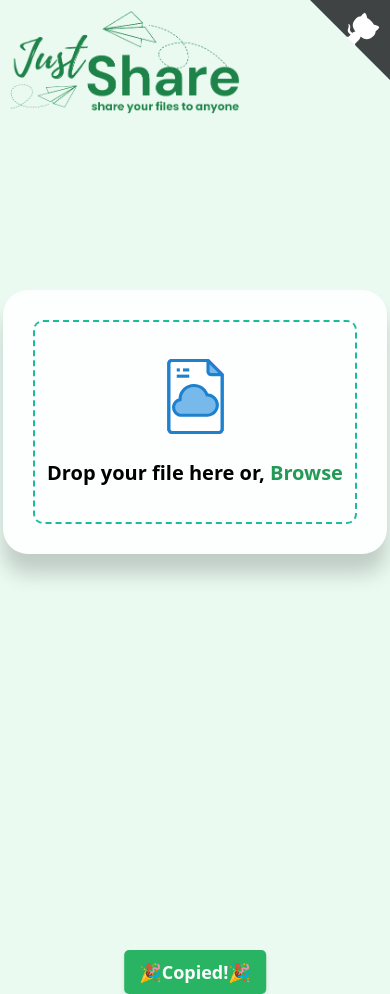
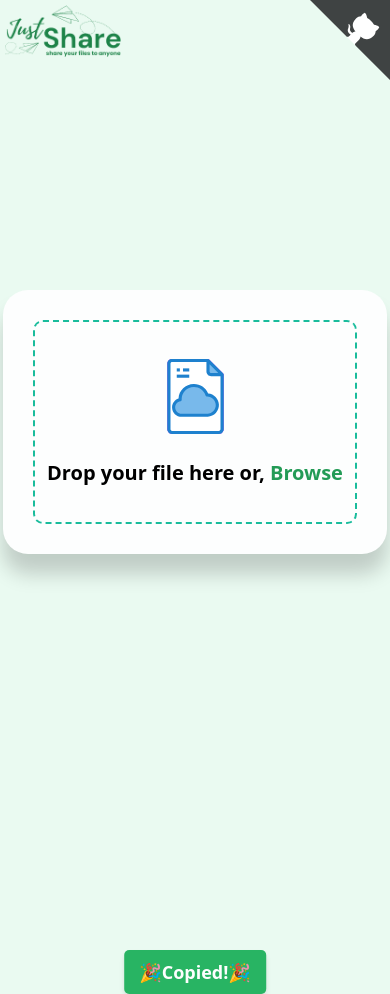
Before and after one commit to avishekdas2018/justshare-client, a plain HTML site: page index.html in a window 390 px wide. Drawn offline with Linux system fonts and the light colour scheme.

Commit message:
change logo size

```diff
--- a/style.css
+++ b/style.css
@@ -290,6 +290,13 @@ p {
     }
 
 
+    .logo {
+        position: absolute;
+        top: 5px;
+        left: 5px;
+        width: 116px;
+    }
+
 .toast {
     position: absolute;
     bottom: 10px;
```
